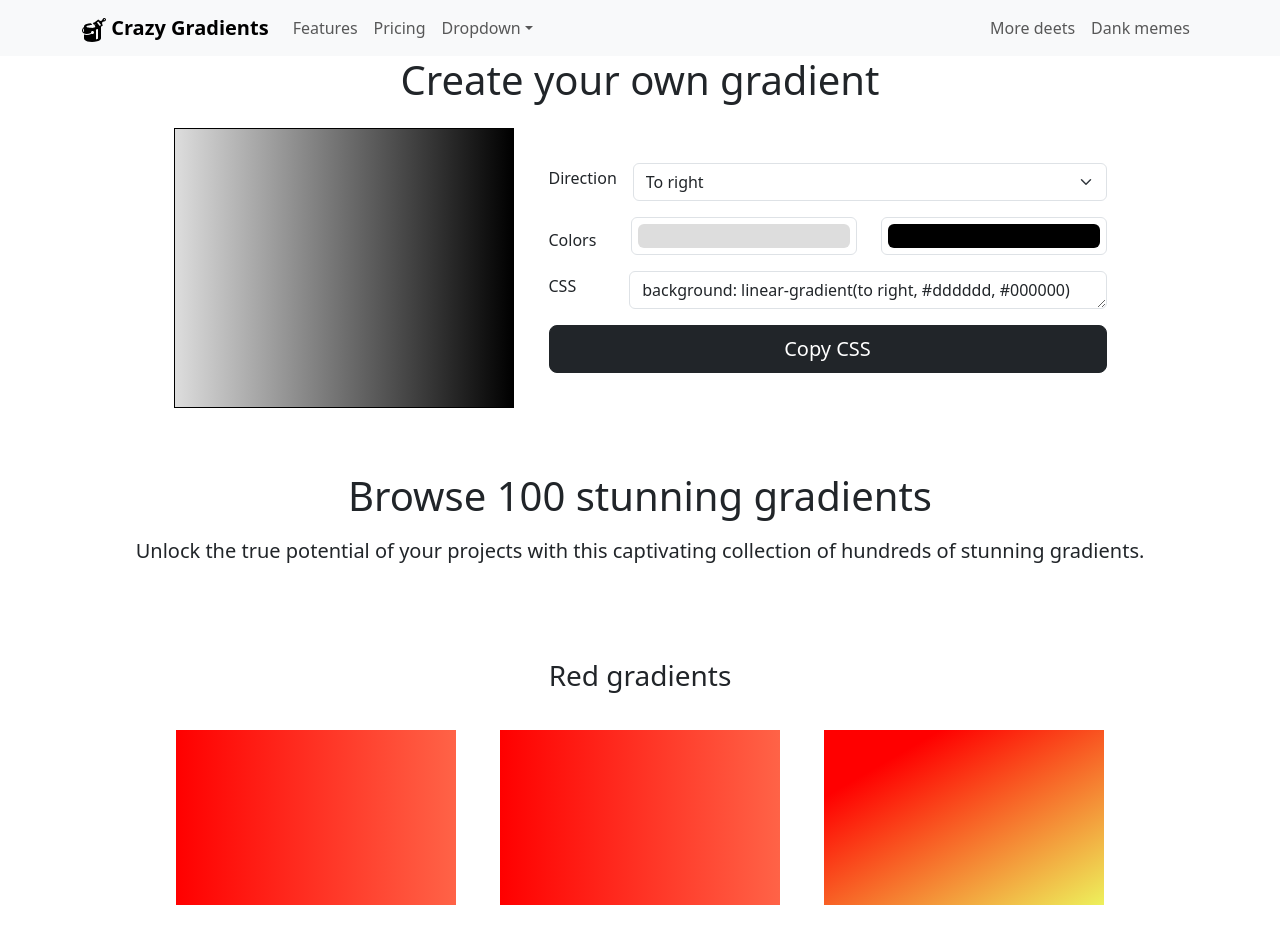
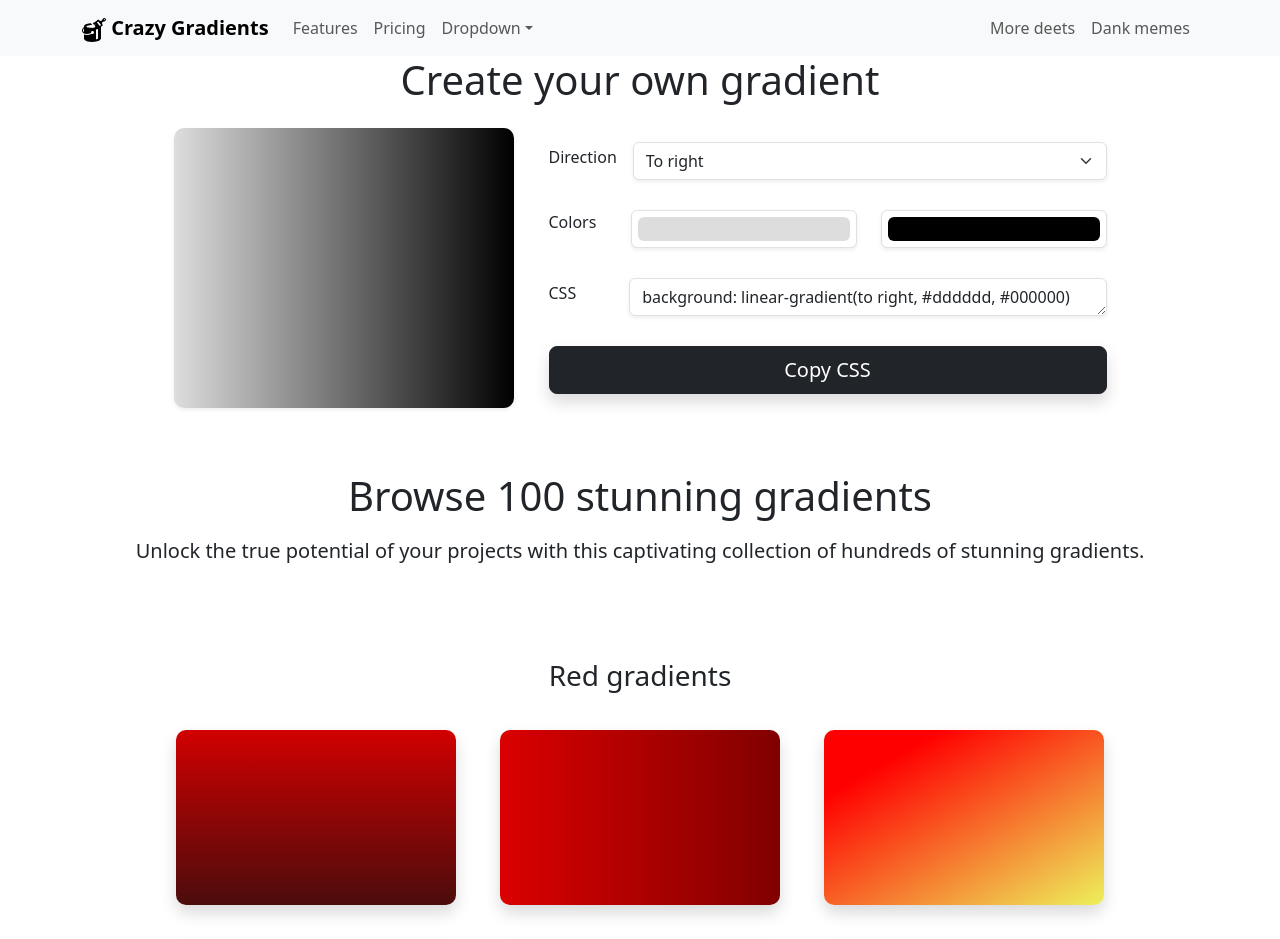
Before and after one commit to knizinsky/GradientCraft, a React (Vite) app: page /red in a window 1280 px wide. Shown: the top 939 px of the page. Built offline with nearby package versions, Linux system fonts and the light colour scheme.

Commit message:
added effects and improved ui

```diff
--- a/src/components/CreateGradient/CreateGradient.module.css
+++ b/src/components/CreateGradient/CreateGradient.module.css
@@ -1,8 +1,8 @@
 .currentGradient {
 	width: 340px;
 	height: 280px;
-	border: 1px solid black;
 	margin-bottom: 15px;
+    border-radius: 10px;
 }
 
 .secondColorInput {
@@ -13,10 +13,16 @@
 	min-width: 40px;
 }
 
-.alert{
-    height: 55px;
+.alert {
+	height: 57px;
 	min-width: 150px;
 	margin-top: 15px;
+}
+
+.inputsContainer{
+    display: flex;
+    justify-content: center;
+    height: 280px;
 }
 
 @media (min-width: 768px) {
@@ -27,7 +33,7 @@
 }
 
 @media (min-width: 992px) {
-    .alert{
+	.alert {
 		margin-left: 190px;
 		margin-top: 0;
 	}
--- a/src/components/CreateGradient/CreateGradient.tsx
+++ b/src/components/CreateGradient/CreateGradient.tsx
@@ -29,6 +29,10 @@ const CreateGradient = () => {
 		);
 
 		setShow(true);
+
+        setTimeout(()=>{
+            setShow(false)
+        },1200)
 	};
 
 	return (
@@ -36,13 +40,13 @@ const CreateGradient = () => {
 			<h1 className="pb-3">Create your own gradient</h1>
 			<div className="align-items-center align-content-between justify-content-center d-flex flex-wrap w-100 position-relative">
 				<div
-					className={styles.currentGradient}
+					className={`${styles.currentGradient} shadow-sm`}
 					style={{
 						background: `linear-gradient(${direction}, ${firstColor}, ${secondColor})`,
 					}}
 				></div>
-				<div className="d-flex flex-column w-50">
-					<Form>
+				<div className={`d-flex flex-column w-50 ${styles.inputsContainer}`}>
+					<Form className=" h-100 d-flex flex-column justify-content-evenly">
 						<Form.Group className="mb-3">
 							<div className="d-flex align-items-center">
 								<Form.Label htmlFor="directionSelect" className="me-3">
@@ -51,6 +55,7 @@ const CreateGradient = () => {
 								<Form.Select
 									id="directionSelect"
 									onChange={changeDirectionHandler}
+                                    className="shadow-sm"
 								>
 									<option value="to right">To right</option>
 									<option value="to bottom">To bottom</option>
@@ -59,7 +64,7 @@ const CreateGradient = () => {
 								</Form.Select>
 							</div>
 						</Form.Group>
-						<div className="d-flex align-items-center flex-wrap">
+						<div className="d-flex flex-wrap">
 							<Form.Label
 								htmlFor="directionSelect"
 								style={{ marginRight: "35px" }}
@@ -78,7 +83,7 @@ const CreateGradient = () => {
 											value={firstColor}
 											title="Choose first color"
 											onChange={changeFistColorHandler}
-											className={`w-100 ${styles.firstColorInput}`}
+											className={`w-100 shadow-sm ${styles.firstColorInput}`}
 										/>
 									</div>
 								</Form.Group>
@@ -89,7 +94,7 @@ const CreateGradient = () => {
 										value={secondColor}
 										title="Choose second color"
 										onChange={changeSecondColorHandler}
-										className={`w-100 ${styles.secondColorInput}`}
+										className={`w-100 shadow-sm ${styles.secondColorInput}`}
 									/>
 								</Form.Group>
 							</div>
@@ -105,11 +110,12 @@ const CreateGradient = () => {
 									rows={1}
 									value={`background: linear-gradient(${direction}, ${firstColor}, ${secondColor})`}
 									readOnly
+                                    className="shadow-sm"
 								/>
 							</div>
 						</Form.Group>
 						<div className="d-grid gap-2">
-							<Button variant="dark" size="lg" onClick={copyCssHandler}>
+							<Button variant="dark" size="lg" className='shadow' onClick={copyCssHandler}>
 								Copy CSS
 							</Button>
 						</div>
--- a/src/components/GradientBlock/GradientBlock.module.css
+++ b/src/components/GradientBlock/GradientBlock.module.css
@@ -3,4 +3,40 @@
     height: 175px;
     background-color: red;
     margin: 18px 22px;
+    border-radius: 10px;
+    cursor: pointer;
+    position: relative;
+    overflow: hidden;
 }
+
+.gradientBlock::after{
+    content: 'CLICK TO COPY';
+    height: 100%;
+    width: 100%;
+    position: absolute;
+    top: 110%;
+    left: 0%;
+    transition: top .25s, font-size .25s;
+    display: flex;
+    justify-content: center;
+    align-items: center;
+    color: white;
+    background-color: rgba(168, 168, 168, 0.219);
+    backdrop-filter: blur(20px);
+    border-radius: 10px;
+    text-shadow: 0 0 2px black;
+    letter-spacing: 1px;
+}
+
+.gradientBlock:hover::after{
+    content: 'CLICK TO COPY';
+    font-size: 1.6rem;
+    position: absolute;
+    top: 0;
+    left: 0;
+}
+
+.alert{
+    z-index: 1000;
+    height: 57px;
+}
--- a/src/components/GradientBlock/GradientBlock.tsx
+++ b/src/components/GradientBlock/GradientBlock.tsx
@@ -1,17 +1,39 @@
-import React from "react";
-
+import React, {useState} from "react";
+import { Alert } from "react-bootstrap";
 import styles from "./GradientBlock.module.css";
 
 const GradientBlock: React.FC<{
 	gradientData:string;
 }> = (props) => {
+    const [show, setShow] = useState(false);
+
+    const copyHandler = () => {
+        navigator.clipboard.writeText(
+			`background: ${props.gradientData}`
+		);
+
+        setShow(true);
+
+        setTimeout(()=>{
+            setShow(false);
+        },1000)
+    }
+
 	return (
 		<div
-			className={styles.gradientBlock}
+			className={`${styles.gradientBlock} shadow`}
 			style={{
 				background: `${props.gradientData}`,
 			}}
+            onClick={copyHandler}
 		>
+            <Alert
+					show={show}
+					variant="success"
+					className={`position-absolute w-75 top-50 start-50 text-center translate-middle ${styles.alert}`}
+				>
+					<p>Copied!</p>
+				</Alert>
         </div>
 	);
 };
--- a/src/data/data.ts
+++ b/src/data/data.ts
@@ -5,11 +5,11 @@ const redGradients = [
         gradientsData: [
             {
                 id: 1.1,
-                gradient: 'linear-gradient(to right, red, tomato)'
+                gradient: 'linear-gradient(to bottom, #d10000, #4b0c0c)'
             },
             {
                 id: 1.2,
-                gradient: 'linear-gradient(to right, red, tomato)'
+                gradient: 'linear-gradient(to right, #db0000, #800000)'
             },
             {
                 id: 1.3,
@@ -17,24 +17,23 @@ const redGradients = [
             },
             {
                 id: 1.4,
-                gradient: 'linear-gradient(to right, red, #bc3048)'
+                gradient: 'linear-gradient(to right, #ff4d4d 20%, #ffe485)'
             },
             {
                 id: 1.5,
-                gradient: 'linear-gradient(142deg, d50404 20%, #542197)'
+                gradient: 'linear-gradient(to bottom, #ff1a1a, #f8a5a5)'
             },
             {
                 id: 1.6,
-                gradient: 'linear-gradient(148deg, #f20000, #650f0f)'
+                gradient: 'linear-gradient(145deg, #ff4242, #9a3232)'
             },
             {
                 id: 1.7,
-                gradient: 'linear-gradient(to right, red, black)'
+                gradient: 'linear-gradient(to left, #833ab4, #ff3333,#fcb045)'
             },
             {
                 id: 1.8,
-
-                gradient: 'linear-gradient(to right, red, black)'
+                gradient: 'linear-gradient(to bottom, #ff3333 20%, #246dff)'
             },
         ]
     }
```
Lines whose indentation alone changed are shown as unchanged.
